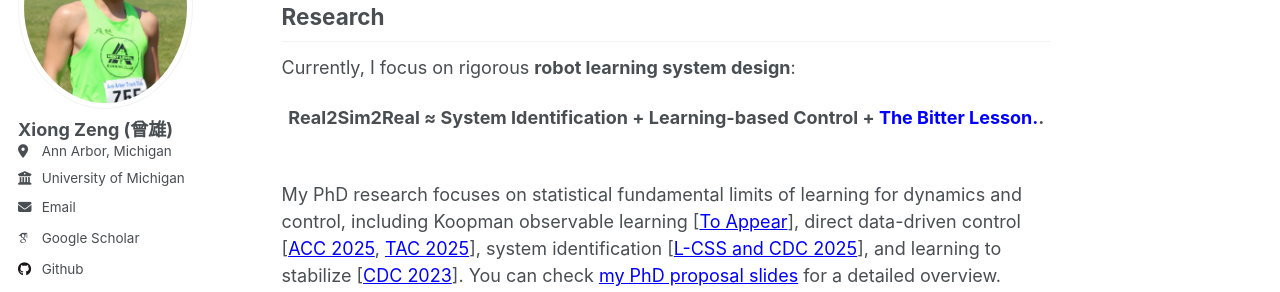
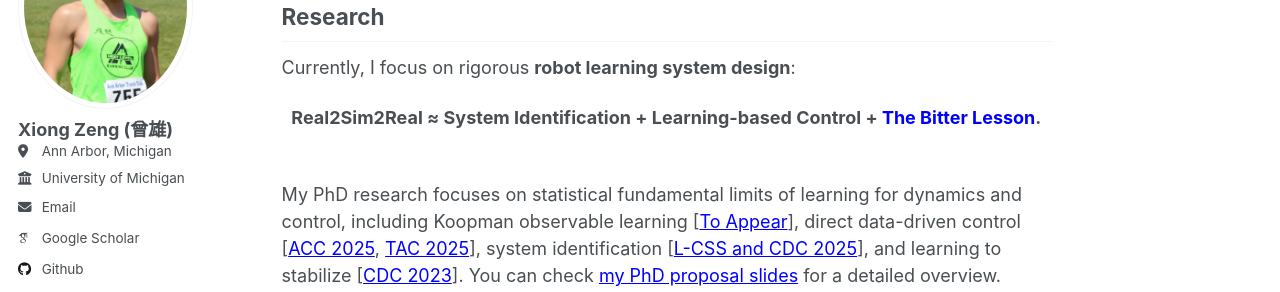
Before and after one commit to zengxiong111/zengxiong.github.io, a Jekyll site: the page built from _pages/about.md, in a window 1280 px wide and 946 px high. Shown: the part 202-494 px from the top of the window. Built offline with Jekyll 4.4.1, drawn with Linux system fonts in a browser that asks for light colours; some web fonts are replaced.

```diff
--- a/_pages/about.md
+++ b/_pages/about.md
@@ -14,7 +14,7 @@ Currently, I focus on rigorous **robot learning system design**:
 
 <div align="center"><strong>Real2Sim2Real ≈ System Identification + Learning-based Control + <a href="http://www.incompleteideas.net/IncIdeas/BitterLesson.html"
    style="color: blue; text-decoration: none;" target="_blank">
-The Bitter Lesson.</a>.</strong></div>
+The Bitter Lesson</a>.</strong></div>
 <br>
 
 My PhD research focuses on statistical fundamental limits of learning for dynamics and control, including Koopman observable learning [<a href="https://scholar.google.com/citations?user=v4lWTTwAAAAJ&hl=en" style="color: blue;" target="_blank">To Appear</a>], direct data-driven control [<a href="https://web.eecs.umich.edu/~necmiye/pubs/ZengBO_acc25.pdf" style="color: blue;" target="_blank">ACC 2025</a>, <a href="https://arxiv.org/abs/2412.19705" style="color: blue;" target="_blank">TAC 2025</a>], system identification [<a href="https://arxiv.org/abs/2503.16817" style="color: blue;" target="_blank">L-CSS and CDC 2025</a>], and learning to stabilize [<a href="https://arxiv.org/abs/2311.11151" style="color: blue;" target="_blank">CDC 2023</a>].
```
